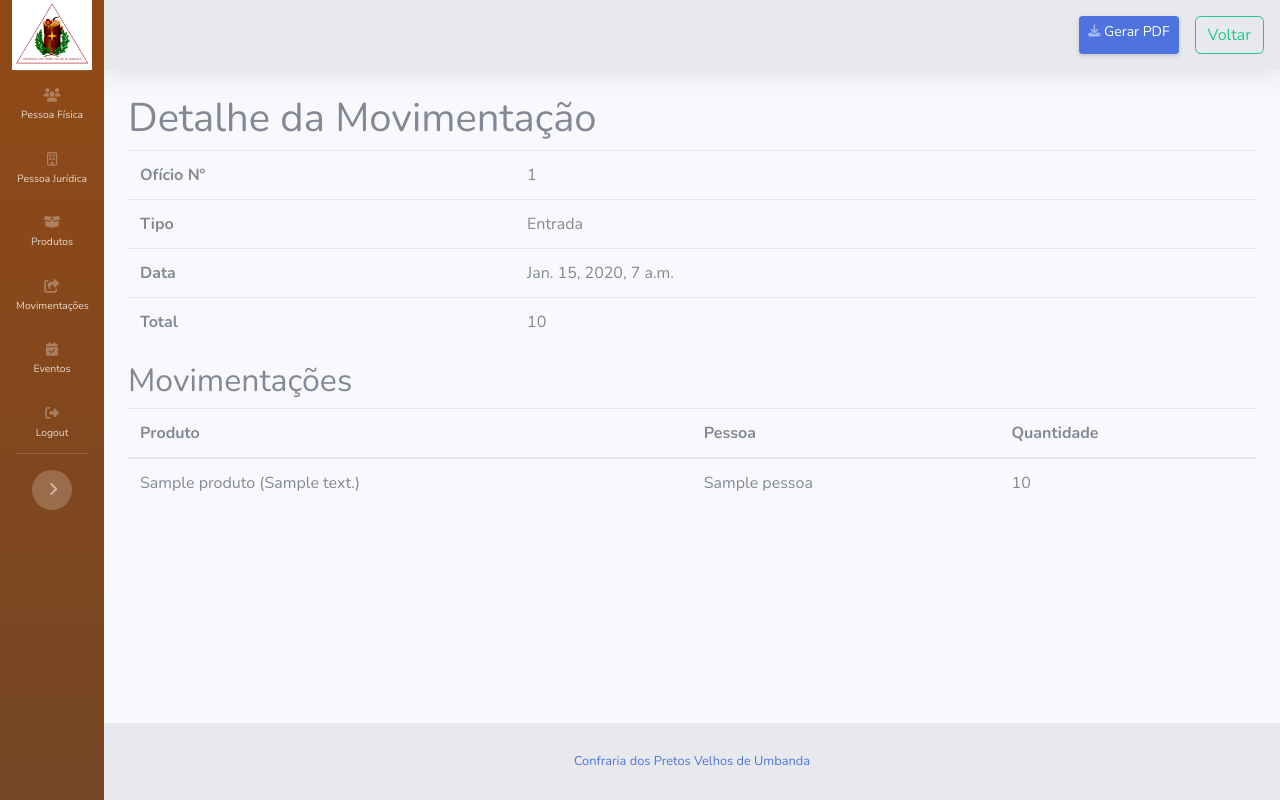
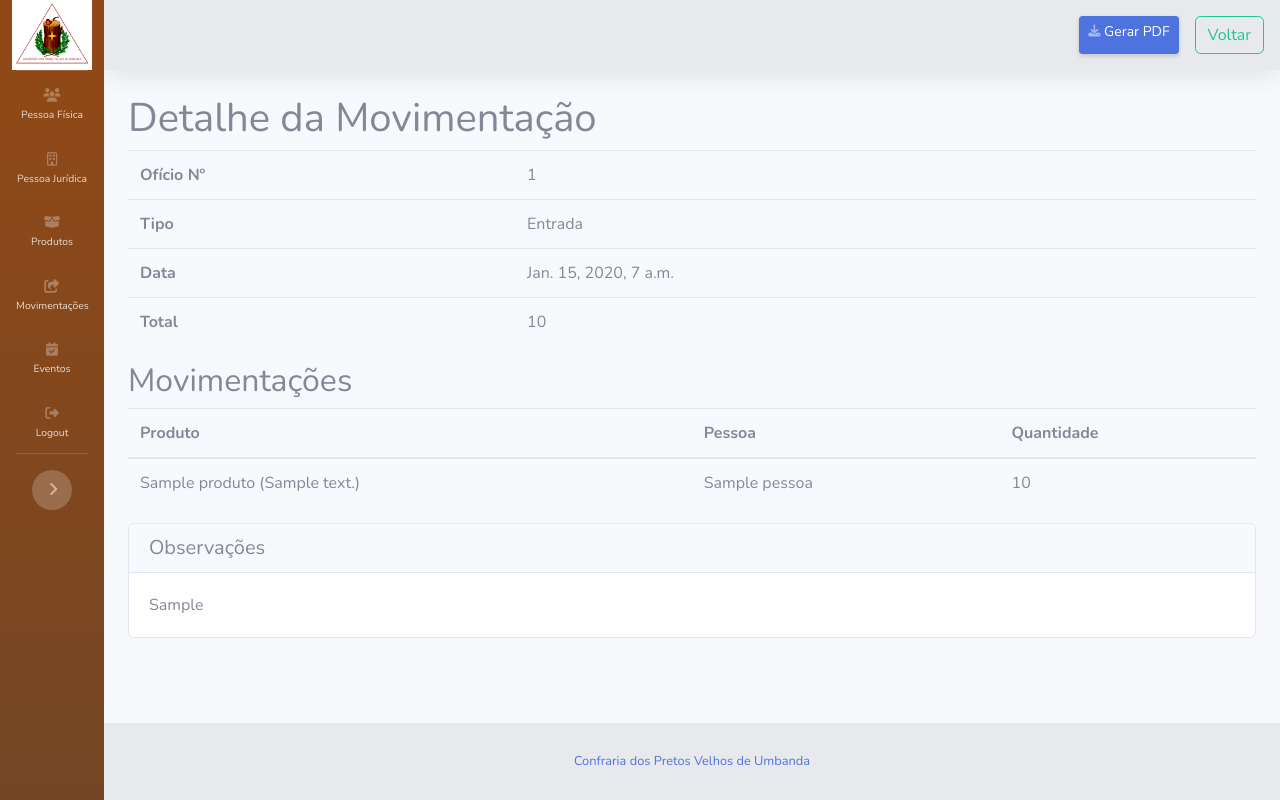
Before and after one commit to wartrax13/erp_confraria, a Django app: page /produto/movimentacao/detail/1/ in a window 1280 px wide. Run offline with Django 3.2, Linux system fonts and the light colour scheme; a user stored in the database is signed in; tables that the repository leaves empty hold one stand-in row (values such as "Sample post"); some libraries are stand-ins or nearby versions.

Commit message:
Campo de observaçao em movimentaçao

```diff
--- a/confraria/produto/forms.py
+++ b/confraria/produto/forms.py
@@ -81,6 +81,7 @@ class MovimentacaoForm(forms.ModelForm):
         fields = [
             'tipo',
             'data',
+            'observacao',
         ]
 
 
--- a/confraria/produto/models.py
+++ b/confraria/produto/models.py
@@ -61,6 +61,7 @@ class Produto(models.Model):
 class Movimentacao(models.Model):
     tipo = models.CharField('Tipo', max_length=128, choices=TipoMovimentacaoChoices.choices)
     data = models.DateTimeField()
+    observacao = models.TextField(blank=True, null=True, verbose_name='Observações')
     numero_oficio = models.IntegerField(blank=True, null=True, unique=True)
     produtos = models.ManyToManyField(
         Produto,
--- a/confraria/produto/templates/produto/movimentacao_detail.html
+++ b/confraria/produto/templates/produto/movimentacao_detail.html
@@ -55,7 +55,14 @@
             {% endfor %}
         </tbody>
     </table>
-
+{% if object.observacao %}
+    <div class="card">
+        <h5 class="card-header">Observações</h5>
+        <div class="card-body">
+          <p class="card-text justify-content-center">{{ object.observacao }} </p>
+        </div>
+    </div>
+{% endif %}
 </div>
 
 {% endblock content %}
```
Also changed, not shown: confraria/produto/templates/produto/movimentacao_form.html (+9 -0 lines), confraria/templates/reports/pdf_template.html (+8 -0 lines), confraria/templates/reports/pdf_template_movimentacao.html (+8 -1 lines), confraria/produto/migrations/0003_movimentacao_observacao.py (added).
